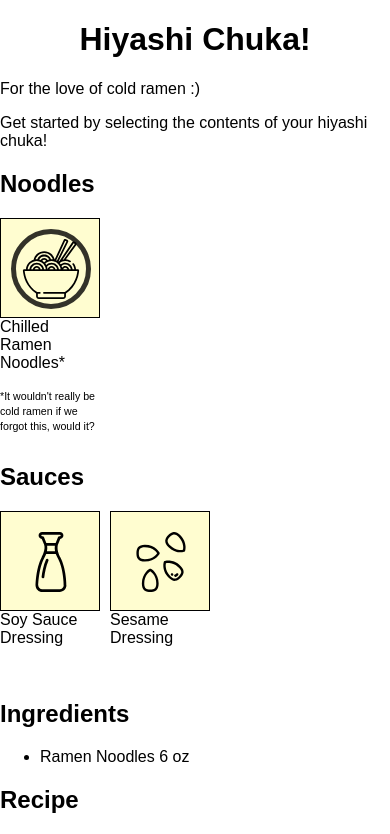
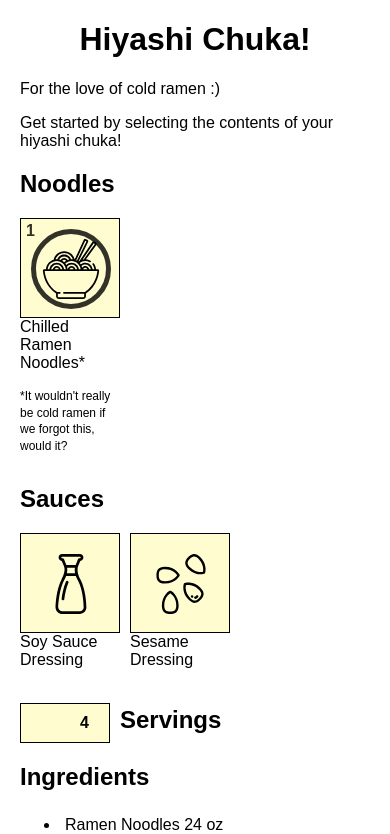
Before and after one commit to pnutz/hiyashi, a React (Create React App) app: page / in a window 390 px wide. Shown: the top 834 px of the page. Built offline with nearby package versions, Linux system fonts and the light colour scheme; what webfontloader would draw is missing.

Commit message:
Fixed styling for different browsers and mobile.

```diff
--- a/public/index.html
+++ b/public/index.html
@@ -13,7 +13,9 @@
         <footer>
             <!-- TODO: Github/Instagram Icons -->
             https://github.com/pnutz/hiyashi
-            <div>Icons made by <a href="http://www.freepik.com" title="Freepik">Freepik</a> from <a href="https://www.flaticon.com/" title="Flaticon">www.flaticon.com</a> is licensed by <a href="http://creativecommons.org/licenses/by/3.0/" title="Creative Commons BY 3.0" target="_blank">CC 3.0 BY</a></div>
+            <div class="credits">
+                <div>Icons made by <a href="http://www.freepik.com" title="Freepik">Freepik</a> from <a href="https://www.flaticon.com/" title="Flaticon">www.flaticon.com</a> is licensed by <a href="http://creativecommons.org/licenses/by/3.0/" title="Creative Commons BY 3.0" target="_blank">CC 3.0 BY</a></div>
+            </div>
         </footer>
     </body>
 </html>
--- a/src/AddOn.css
+++ b/src/AddOn.css
@@ -9,6 +9,7 @@
     height: 100px;
     border: 1px solid #000;
     background-color: #FFFDD0;
+    cursor: pointer;
 }
 
 .add-on-label {
@@ -22,6 +23,13 @@
     font-size: 0.8em;
 }
 
+@media only screen and (max-width: 700px) {
+    .add-on-disclaimer {
+        font-size: 0.9em;
+        line-height: 1.1em;
+    }
+}
+
 .add-on > .icon {
     margin: 20px;
     width: 60px;
@@ -30,9 +38,6 @@
 .add-on:before,
 .add-on:after {
     position: absolute;
-    margin: 10px 0 0 10px;
-    width: 80px;
-    height: 80px;
     text-align: center;
     line-height: 80px;
     display: inline;
@@ -43,12 +48,16 @@
 .add-on:before {
     border-radius: 50%;
     border: solid 5px #000;
+    margin: 10px 0 0 10px;
+    width: 80px;
+    height: 80px;
     content: "";
 }
 
 .add-on:after {
-    margin-top: -30px;
-    margin-left: -130px;
+    display: block;
+    margin-top: -132px;
+    margin-left: 5px;
     content: attr(data-value);
 }
 
@@ -77,9 +86,6 @@
 }
 
 .add-on:hover:after {
-    margin-top: -30px;
-    margin-left: -130px;
-    padding-top: 0px;
     content: attr(data-next-value);
 }
 
--- a/src/App.css
+++ b/src/App.css
@@ -1,6 +1,11 @@
 .hiyashi {
     margin: auto;
     width: 700px;
+}
+@media only screen and (max-width: 700px) {
+    .hiyashi {
+        padding: 0 20px;
+    }
 }
 
 h1 {
--- a/src/App.js
+++ b/src/App.js
@@ -3,6 +3,7 @@ import './App.css'
 
 import AddOnCategory from './AddOnCategory'
 import AddOn from './AddOn'
+import Servings from './Servings'
 import IngredientList from './IngredientList'
 import Ingredient from './Ingredient'
 import Recipe from './Recipe'
@@ -26,6 +27,7 @@ class Hiyashi extends Component {
                 <p>For the love of cold ramen :)</p>
                 <p>Get started by selecting the contents of your hiyashi chuka!</p>
                 {this.getCategories(model)}
+                {this.getServings(model)}
                 {this.getIngredients(model)}
                 {this.getRecipe(model)}
             </div>
@@ -68,8 +70,19 @@ class Hiyashi extends Component {
         return categories
     }
 
+    getServings(model) {
+        const servings = model.getServings()
+        return <Servings
+                    onServingsChange={this.handleServingsChange}
+                    value={servings} />
+    }
+
     handleAddOnChange = (category, addon, value) => {
         this.props.model.applyAddOn(category, addon, value)
+    }
+
+    handleServingsChange = (servings) => {
+        this.props.model.applyServings(servings)
     }
 
     getIngredients(model) {
--- a/src/Ingredient.js
+++ b/src/Ingredient.js
@@ -10,7 +10,7 @@ class Ingredient extends PureComponent {
     }
 
     render() {
-        let className = 'ingredient'
+        let className = 'list-item ingredient'
 
         if (!this.state.active) {
             className += ' inactive'
--- a/src/List.css
+++ b/src/List.css
@@ -1,3 +1,15 @@
-li.inactive{
+li.list-item {
+    cursor: pointer;
+    padding: 5px;
+    border-radius: 0 0 10px 5px;
+    box-shadow: 6px 8px 20px -12px rgba(0, 0, 0, 0.1);
+    transition: all 0.3s ease 0s;
+}
+
+li.list-item:hover {
+    box-shadow: 6px 8px 20px -7px rgba(112, 225, 225, 0.5);
+}
+
+li.inactive {
     text-decoration: line-through;
 }
--- a/src/RecipeModel.js
+++ b/src/RecipeModel.js
@@ -9,7 +9,7 @@ class RecipeModel {
             addOns: {},
             ingredients: {},
             recipe: {},
-            servings: 1
+            servings: 4
         }
 
         this.callbacks = []
@@ -100,20 +100,20 @@ class RecipeModel {
 
         /**
         - nice to have: metric
-        - servings
         - time
         */
 
         //this.categories[category][addOn].time (prep / cook)
 
-        // TODO: render ingredients by alphabetical
-
         this.callback()
     }
 
     applyServings(servings) {
+        console.log(servings.match(/(0\.|\.|[1-9]+)(?:\.)?(?:\d+)?/g))
+        // validate number (4 digits max w 1 decimal)
+        // set default if invalid (blank)
         this.selection.servings = servings
-        // TODO: add or remove ingredients
+        // TODO: add or remove ingredients -- pass in existing value to add/removeIngredients based on increase/decrease in servings
 
         this.callback()
     }
--- a/src/RecipeStep.js
+++ b/src/RecipeStep.js
@@ -10,7 +10,7 @@ class RecipeStep extends PureComponent {
     }
 
     render() {
-        let className = 'recipe-step'
+        let className = 'list-item recipe-step'
 
         if (!this.state.active) {
             className += ' inactive'
--- /dev/null
+++ b/src/Servings.css
@@ -0,0 +1,12 @@
+.servings .label {
+    font-size: 1.5em;
+    font-weight: 600;
+    margin-left: 10px;
+}
+
+.servings .servings-input {
+    width: 90px;
+    font-weight: 600;
+    background-color: #FFFDD0;
+    text-align: right;
+}
--- /dev/null
+++ b/src/Servings.js
@@ -0,0 +1,27 @@
+import React, {PureComponent} from 'react'
+
+import './Servings.css'
+
+class Servings extends PureComponent {
+    render() {
+        return (
+            <div className="servings">
+                <input
+                    id="servings-input"
+                    className="servings-input"
+                    name="servings-input"
+                    type="number"
+                    min="0"
+                    value={this.props.value}
+                    onChange={this.handleChange} />
+                <label htmlFor="servings-input" className="label">Servings</label>
+            </div>
+        )
+    }
+
+    handleChange = (event) => {
+        this.props.onServingsChange(event.target.value)
+    }
+}
+
+export default Servings
--- a/src/index.css
+++ b/src/index.css
@@ -16,5 +16,37 @@ body {
     display: flex;
 }
 
+input[type=text], input[type=password], input[type=url], input[type=email], input[type=tel], input[type=search], input[type=number], input[type=date], input[type=month], input[type=week], input[type=datetime-local], input[type=color] {
+    width: 100%;
+    height: 2.5em;
+    padding: 0 20px;
+    font-family: inherit;
+    font-size: inherit;
+    border: 1px solid;
+}
+input[type=number] {
+    -moz-appearance: textfield;
+}
+
+input[type=number]::-webkit-inner-spin-button,
+input[type=number]::-webkit-outer-spin-button {
+    -webkit-appearance: none;
+    margin: 0;
+}
+
 footer {
+    margin: auto;
+    width: 700px;
+    padding: 40px 0 20px;
 }
+
+@media only screen and (max-width: 700px) {
+    footer {
+        padding: 40px 20px 20px;
+        width: 100%;
+    }
+}
+
+footer .credits {
+    font-size: 0.8em;
+}
```
